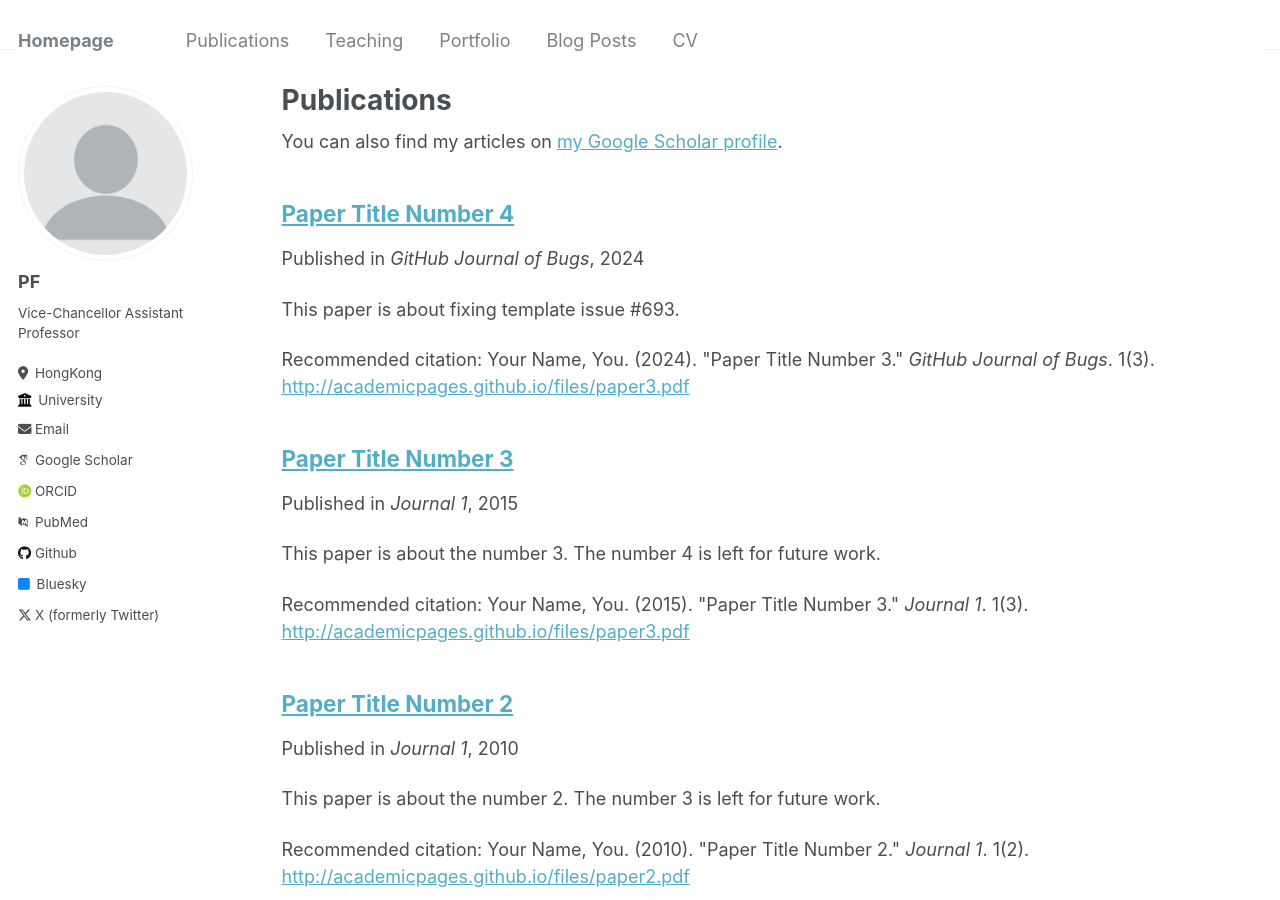
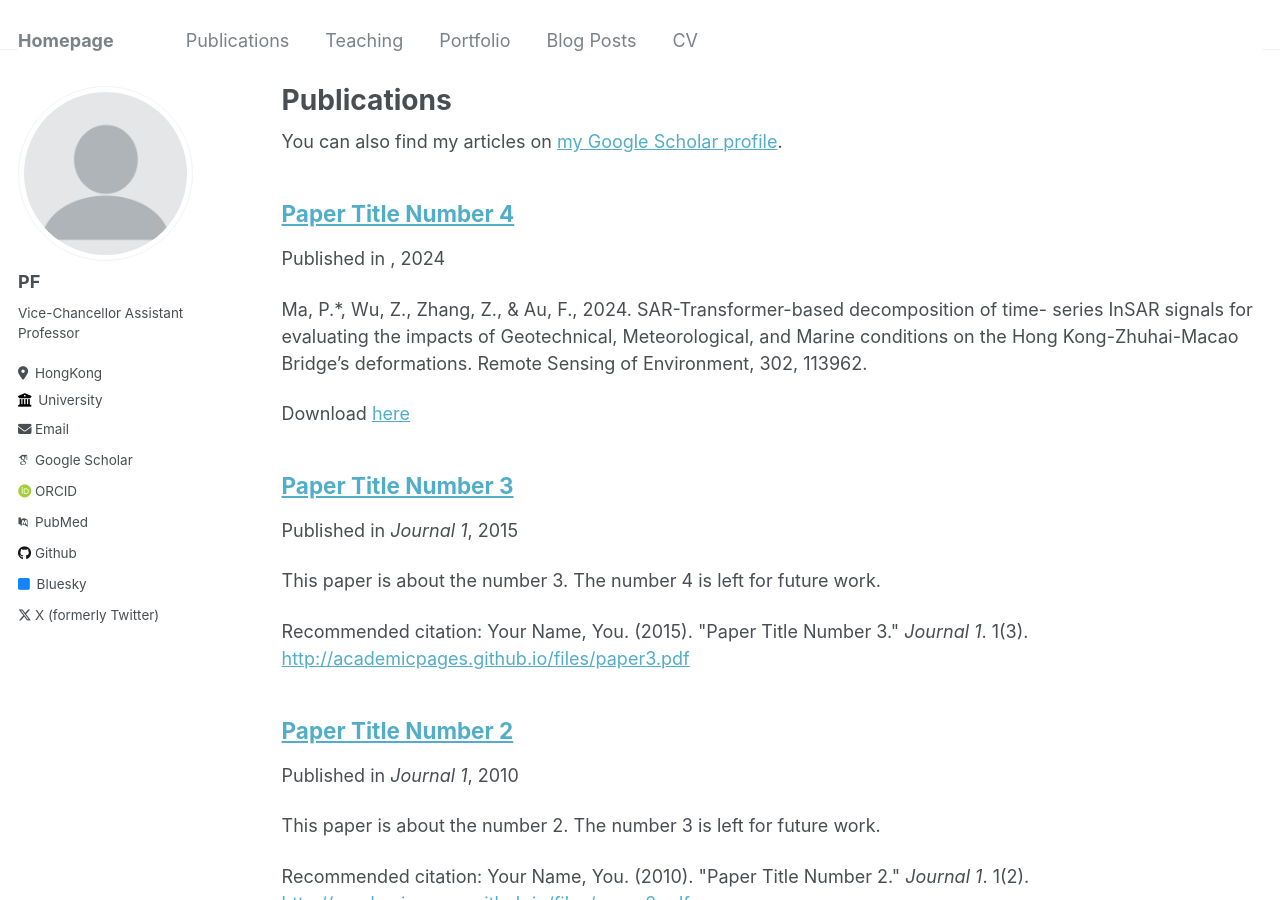
Before and after one commit to pfMA03/peifengMa, a Jekyll site: the page built from _pages/publications.md, in a window 1280 px wide and 900 px high. Built offline with Jekyll 4.4.1, drawn with Linux system fonts in a browser that asks for light colours; some web fonts are replaced.

Commit message:
Update 2024-02-17-paper-title-number-4.md

```diff
--- a/_publications/2024-02-17-paper-title-number-4.md
+++ b/_publications/2024-02-17-paper-title-number-4.md
@@ -1,12 +1,13 @@
 ---
-title: "Paper Title Number 4"
-collection: publications
-permalink: /publication/2024-02-17-paper-title-number-4
-excerpt: 'This paper is about fixing template issue #693.'
-date: 2024-02-17
-venue: 'GitHub Journal of Bugs'
+#title: "SAR-Transformer-based decomposition of time- series InSAR signals for evaluating the impacts of Geotechnical, Meteorological, and Marine conditions on the Hong Kong-Zhuhai-Macao Bridge’s deformations"
+#collection: publications
+#permalink: /publication/2024-02-17-paper-title-number-4
+excerpt: 'Ma, P.*, Wu, Z., Zhang, Z., & Au, F., 2024. SAR-Transformer-based decomposition of time- series InSAR signals for evaluating the impacts of Geotechnical, Meteorological, and Marine conditions on the Hong Kong-Zhuhai-Macao Bridge’s deformations. Remote Sensing of Environment, 302, 113962.
+'
+#date: 2024-02-17
+#venue: 'GitHub Journal of Bugs'
 paperurl: 'http://academicpages.github.io/files/paper3.pdf'
-citation: 'Your Name, You. (2024). &quot;Paper Title Number 3.&quot; <i>GitHub Journal of Bugs</i>. 1(3).'
+#citation: 'Your Name, You. (2024). &quot;Paper Title Number 3.&quot; <i>GitHub Journal of Bugs</i>. 1(3).'
 ---
 
 The contents above will be part of a list of publications, if the user clicks the link for the publication than the contents of section will be rendered as a full page, allowing you to provide more information about the paper for the reader. When publications are displayed as a single page, the contents of the above "citation" field will automatically be included below this section in a smaller font.
```
